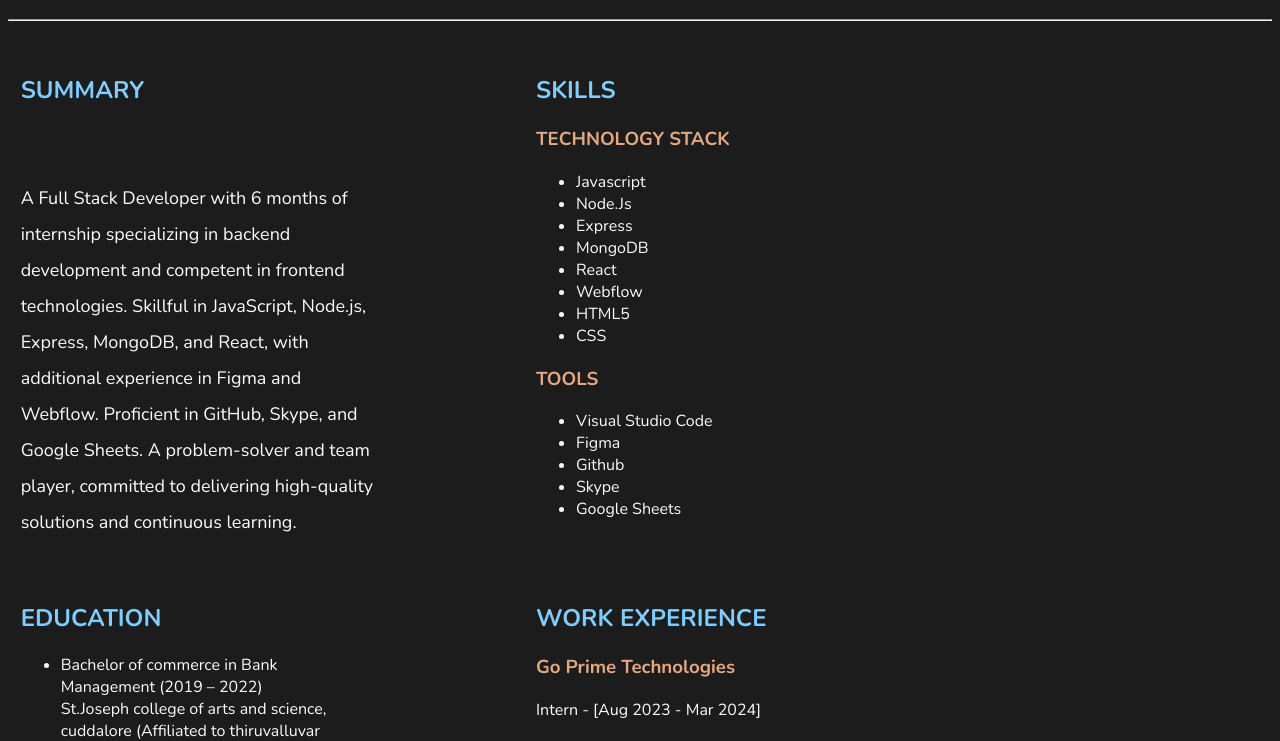
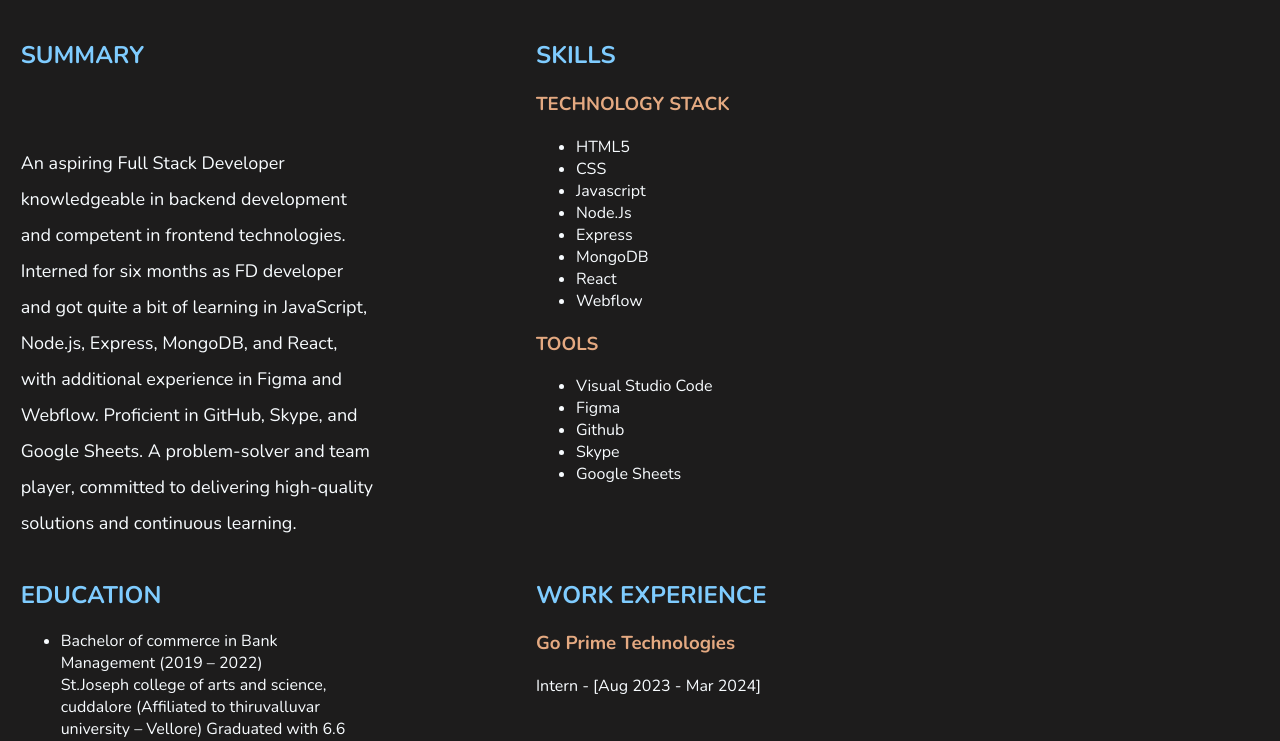
Before and after one commit to DarshanLevi/webResume-1, a plain HTML site: page index.html in a window 1280 px wide. Shown: the part 527-1268 px from the top of the page. Drawn offline with nearby package versions, Linux system fonts and the light colour scheme; a web font is replaced by a local one.

Commit message:
update: 6

```diff
--- a/index.html
+++ b/index.html
@@ -19,7 +19,6 @@
 <div class="box personal-details">
     <ul>
         <li>Location&#10246 Cuddalore</li>
-        <br><li>DOB&#10246 02-05-2002</li>
         <br><li>Language&#10246 English | Tamil</li>
         <br><li>Contact No&#10246 +91 9150603025</li>
         <br><li>Mail&#10246 <span>s2darshan2@gmail.com</span></li>
@@ -34,11 +33,11 @@
     <div class="contianer summary">
     <h2>SUMMARY</h2>
    <div class="para">
-    <p>A Full Stack Developer with 6 months of internship specializing in backend development
-        and competent in frontend technologies. Skillful in JavaScript, Node.js, Express, MongoDB,
-        and React, with additional experience in Figma and Webflow. Proficient in GitHub, Skype,
-        and Google Sheets. A problem-solver and team player, committed to delivering
-        high-quality solutions and continuous learning.</p>
+    <p>An aspiring Full Stack Developer knowledgeable in backend development and competent
+        in frontend technologies. Interned for six months as FD developer and got quite a bit of
+        learning in JavaScript, Node.js, Express, MongoDB, and React, with additional experience
+        in Figma and Webflow. Proficient in GitHub, Skype, and Google Sheets. A problem-solver
+        and team player, committed to delivering high-quality solutions and continuous learning.</p>
     </div>
     </div>
     <div class="contianer skills">
@@ -46,14 +45,14 @@
 
     <h3>TECHNOLOGY STACK</h3>
     <ul>
+        <li>HTML5</li>
+        <li>CSS</li>
         <li>Javascript</li>
         <li>Node.Js</li>
         <li>Express</li>
         <li>MongoDB</li>
         <li>React</li>
         <li>Webflow</li>
-        <li>HTML5</li>
-        <li>CSS</li>
     </ul>
 
     <h3>TOOLS</h3>
```
